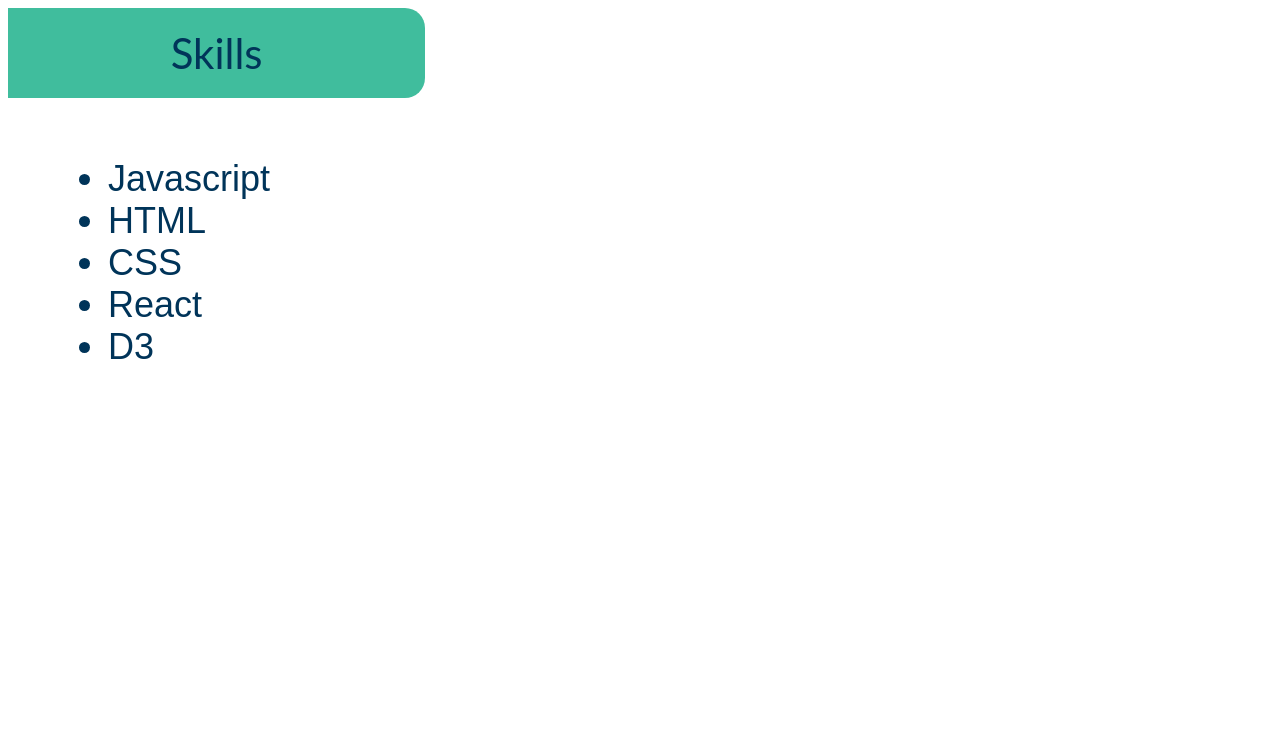
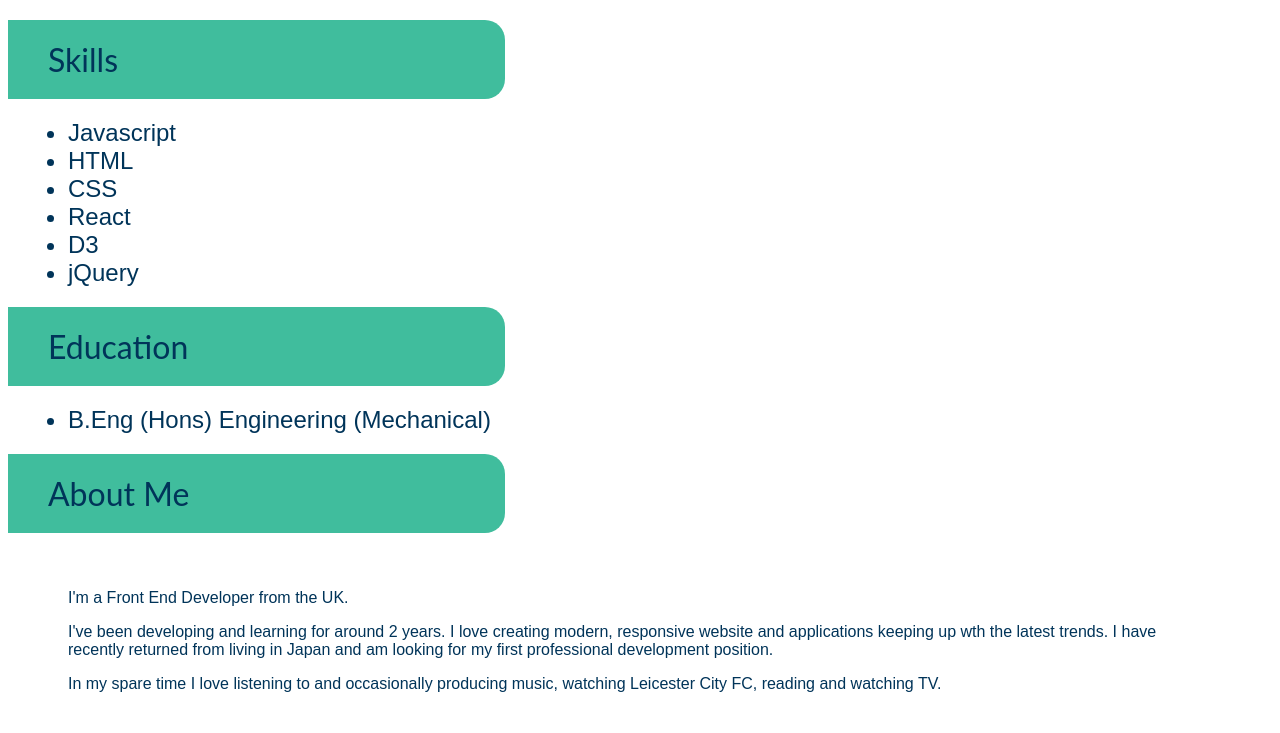
Before and after one commit to d33con/portfolio-gatsby, a Gatsby site: page /about in a window 1280 px wide. Built offline with nearby package versions, Linux system fonts and the light colour scheme; Gatsby itself is replaced by a stand-in of ours.

Commit message:
update about page

```diff
--- a/src/layouts/index.css
+++ b/src/layouts/index.css
@@ -1,6 +1,6 @@
-@import url('https://fonts.googleapis.com/css?family=Catamaran');
-@import url('https://fonts.googleapis.com/css?family=Lato:400i');
-@import url('https://fonts.googleapis.com/css?family=Unica+One');
+@import url("https://fonts.googleapis.com/css?family=Catamaran");
+@import url("https://fonts.googleapis.com/css?family=Lato:400i");
+@import url("https://fonts.googleapis.com/css?family=Unica+One");
 
 *,
 *:before,
@@ -49,7 +49,6 @@ ul {
   justify-content: flex-start;
   align-items: center;
   border-bottom: 2px solid #007ea7;
-  height: 85px;
 }
 
 li a {
--- a/src/pages/about.css
+++ b/src/pages/about.css
@@ -2,23 +2,31 @@
   color: #003459;
   margin: 0 auto;
   font-family: "Catamaran", sans-serif;
-  text-align: center;
+  text-align: left;
+}
+
+.skills-container {
+  margin: 20px 0;
 }
 
 .skills-title {
   font-family: "Lato", sans-serif;
-  font-size: 42px;
+  font-size: 32px;
   background: rgba(0, 167, 125, 0.75);
   width: 33%;
-  padding: 20px 0;
+  padding: 20px 40px;
   border-top-right-radius: 20px;
   border-bottom-right-radius: 20px;
 }
 
 .skills-list {
-  font-size: 36px;
-  margin: 60px;
+  font-size: 24px;
+  margin: 20px;
   border: none;
   display: block;
-  text-align: left;
 }
+
+.bio {
+  margin: 20px;
+  padding: 20px 40px;
+}
--- a/src/pages/about.js
+++ b/src/pages/about.js
@@ -5,6 +5,7 @@ import "./about.css";
 
 const AboutPage = () => (
   <div className="about-page">
+    <div className="skills-container">
       <div className="skills-title">Skills</div>
       <ul className="skills-list">
         <li>Javascript</li>
@@ -12,7 +13,27 @@ const AboutPage = () => (
         <li>CSS</li>
         <li>React</li>
         <li>D3</li>
+        <li>jQuery</li>
       </ul>
+    </div>
+    <div className="skills-title">Education</div>
+    <ul className="skills-list">
+      <li>B.Eng (Hons) Engineering (Mechanical)</li>
+    </ul>
+    <div className="skills-title">About Me</div>
+    <div className="bio">
+      <p>I'm a Front End Developer from the UK.</p>
+      <p>
+        I've been developing and learning for around 2 years. I love creating
+        modern, responsive website and applications keeping up wth the latest
+        trends. I have recently returned from living in Japan and am looking for
+        my first professional development position.
+      </p>
+      <p>
+        In my spare time I love listening to and occasionally producing music,
+        watching Leicester City FC, reading and watching TV.
+      </p>
+    </div>
   </div>
 );
 
```
Lines whose indentation alone changed are shown as unchanged.
